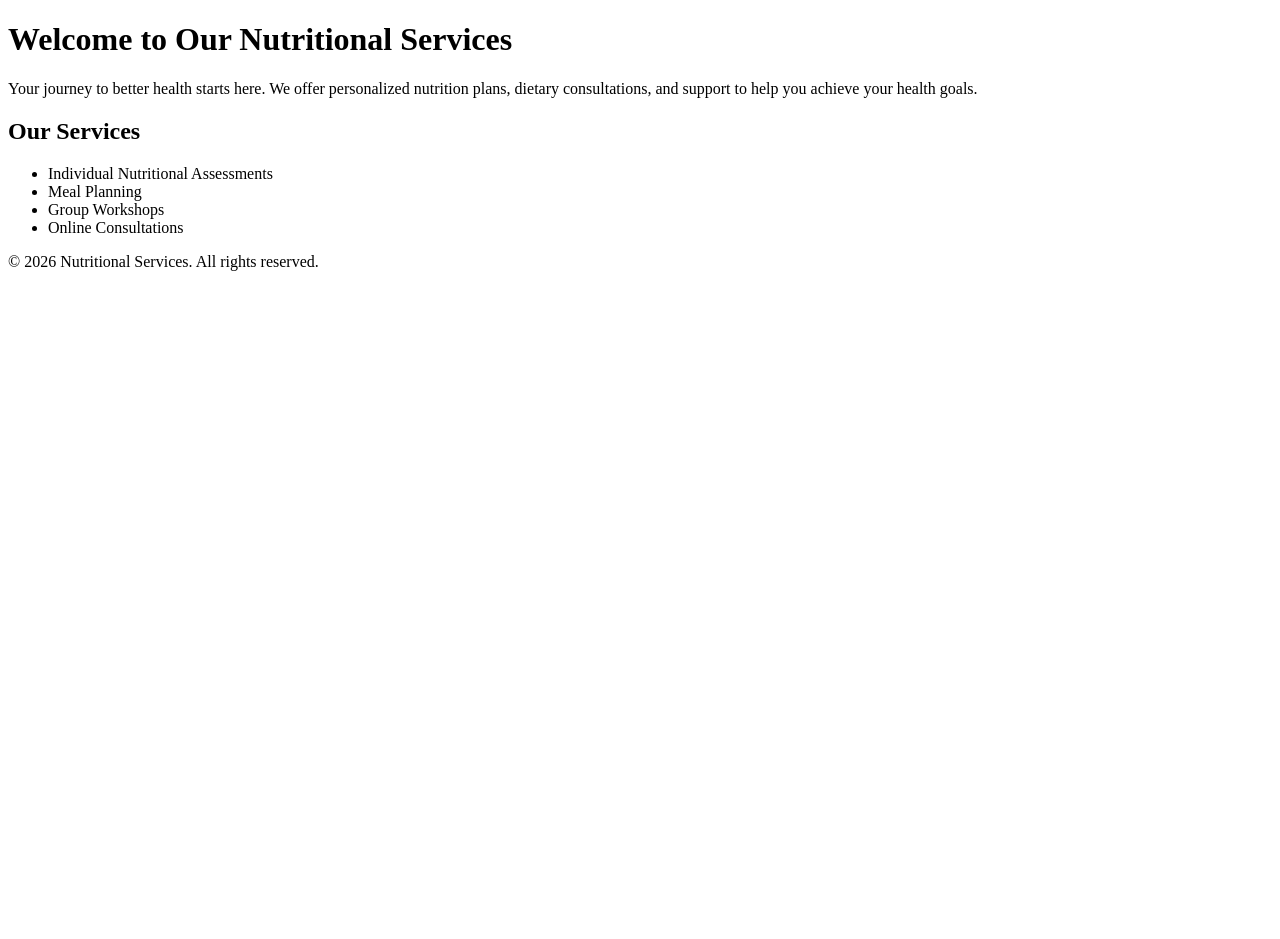
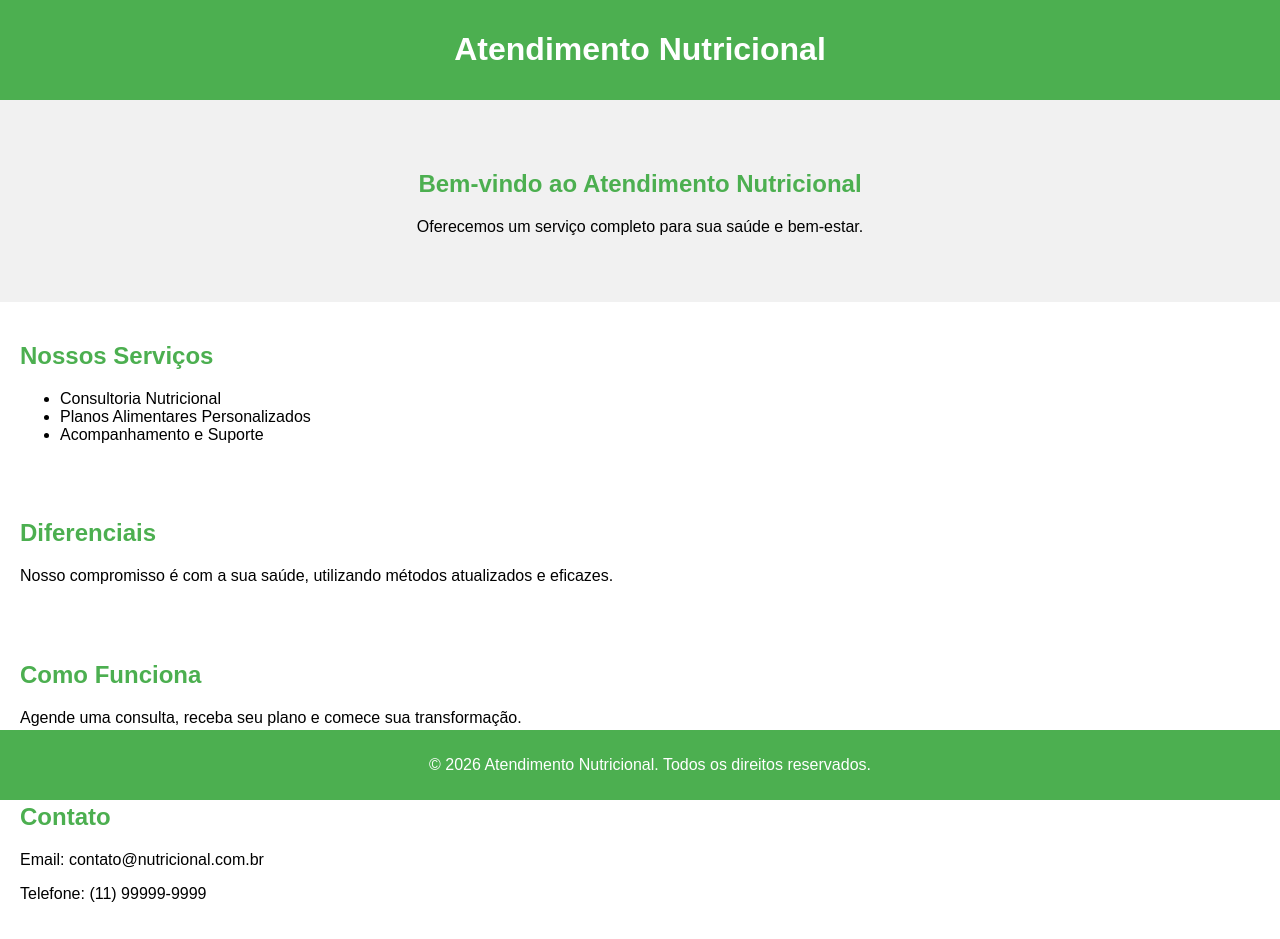
Before and after one commit to Escaleira-Dev/Atendimento-Nutricional, a plain HTML site: page index.html in a window 1280 px wide. Before the commit the page ends 800 px from the top, so only its background shows below. Drawn offline with Linux system fonts and the light colour scheme.

Commit message:
Update index.html with complete HTML structure and content

```diff
--- a/index.html
+++ b/index.html
@@ -3,20 +3,47 @@
 <head>
     <meta charset="UTF-8">
     <meta name="viewport" content="width=device-width, initial-scale=1.0">
-    <title>Nutritional Services</title>
+    <title>Atendimento Nutricional</title>
+    <style>
+        body { font-family: Arial, sans-serif; margin: 0; padding: 0; }
+        header { background: #4CAF50; color: white; padding: 10px; text-align: center; }
+        .cover { padding: 50px; background: #f1f1f1; text-align: center; }
+        .services, .differentials, .how-it-works, .contact { padding: 20px; }
+        h2 { color: #4CAF50; }
+        footer { text-align: center; padding: 10px; background: #4CAF50; color: white; position: absolute; width: 100%; bottom: 0; }
+    </style>
 </head>
 <body>
-    <h1>Welcome to Our Nutritional Services</h1>
-    <p>Your journey to better health starts here. We offer personalized nutrition plans, dietary consultations, and support to help you achieve your health goals.</p>
-    <h2>Our Services</h2>
-    <ul>
-        <li>Individual Nutritional Assessments</li>
-        <li>Meal Planning</li>
-        <li>Group Workshops</li>
-        <li>Online Consultations</li>
-    </ul>
+    <header>
+        <h1>Atendimento Nutricional</h1>
+    </header>
+    <div class="cover">
+        <h2>Bem-vindo ao Atendimento Nutricional</h2>
+        <p>Oferecemos um serviço completo para sua saúde e bem-estar.</p>
+    </div>
+    <div class="services">
+        <h2>Nossos Serviços</h2>
+        <ul>
+            <li>Consultoria Nutricional</li>
+            <li>Planos Alimentares Personalizados</li>
+            <li>Acompanhamento e Suporte</li>
+        </ul>
+    </div>
+    <div class="differentials">
+        <h2>Diferenciais</h2>
+        <p>Nosso compromisso é com a sua saúde, utilizando métodos atualizados e eficazes.</p>
+    </div>
+    <div class="how-it-works">
+        <h2>Como Funciona</h2>
+        <p>Agende uma consulta, receba seu plano e comece sua transformação.</p>
+    </div>
+    <div class="contact">
+        <h2>Contato</h2>
+        <p>Email: contato@nutricional.com.br</p>
+        <p>Telefone: (11) 99999-9999</p>
+    </div>
     <footer>
-        <p>&copy; 2026 Nutritional Services. All rights reserved.</p>
+        <p>&copy; 2026 Atendimento Nutricional. Todos os direitos reservados.</p>
     </footer>
 </body>
 </html>
```
